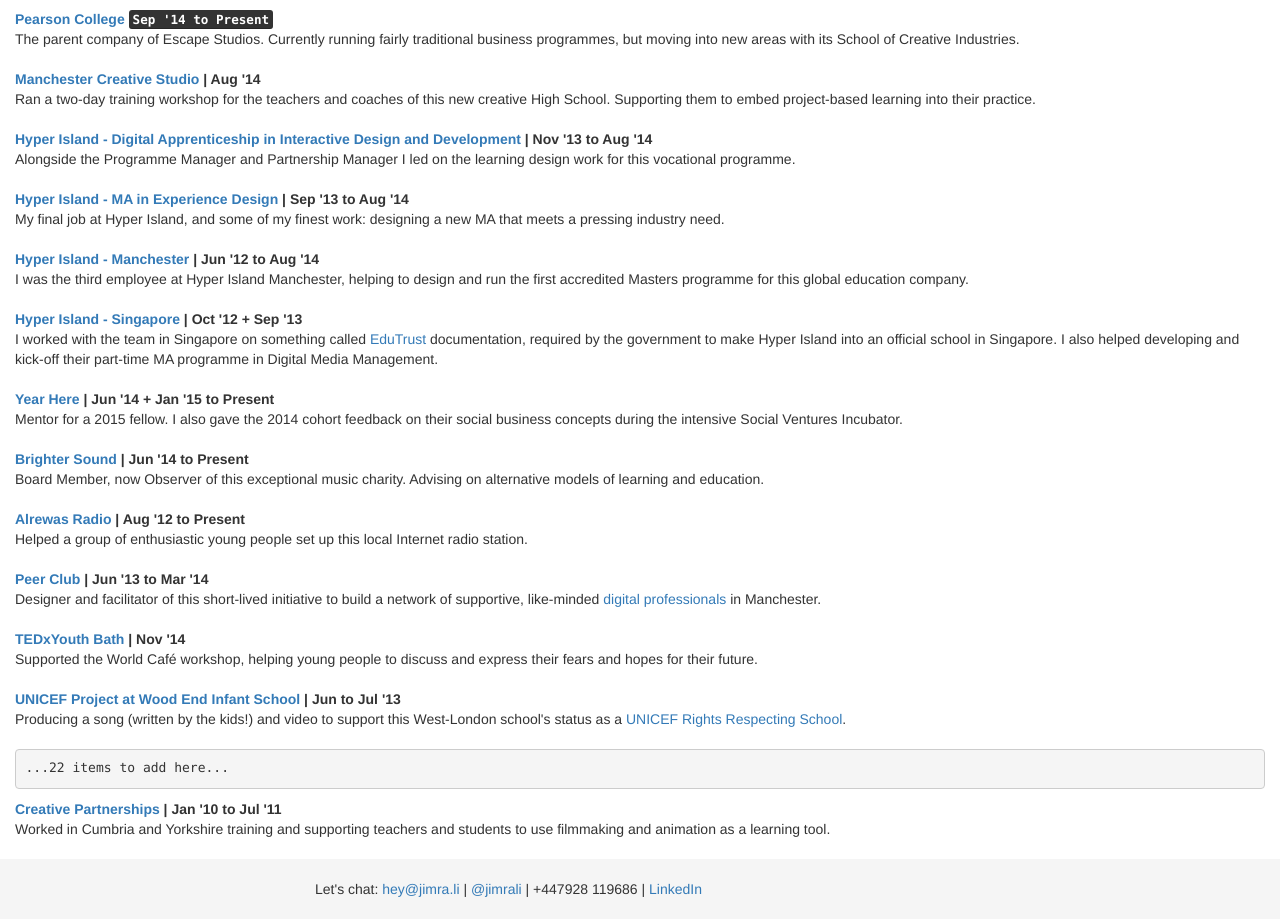
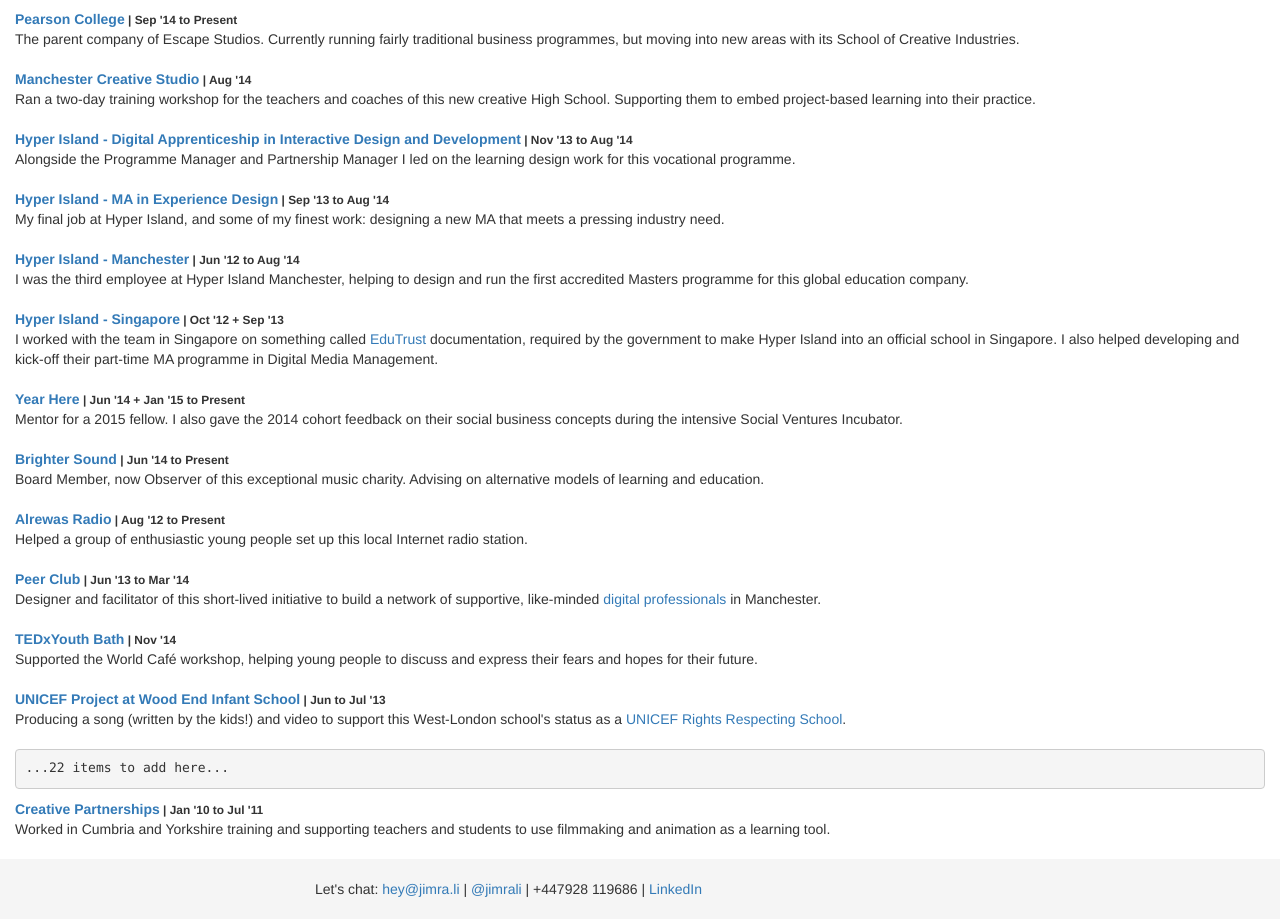
Before and after one commit to jimrali/jimrali-basic, a plain HTML site: page index.html in a window 1280 px wide. Shown: the part 300-1219 px from the top of the page. Drawn offline with nearby package versions, Linux system fonts and the light colour scheme.

Commit message:
Update index.html

```diff
--- a/index.html
+++ b/index.html
@@ -113,44 +113,44 @@
   <dt><a href="http://www.escapestudios.com/">Escape Studios</a><small> | Sep '14 to Present</small></dt>
   <dd>Creating their new experiential, project-based pedagogy. Designing MA and Undergraduate programmes in VFX, Animation, Games Design, and Innovation.</dd>
   <br>
-  <dt><a href="http://www.pearsoncollege.com/">Pearson College</a> <kbd>Sep '14 to Present</kbd></dt>
+  <dt><a href="http://www.pearsoncollege.com/">Pearson College</a><small> | Sep '14 to Present</small></dt>
   <dd>The parent company of Escape Studios. Currently running fairly traditional business programmes, but moving into new areas with its School of Creative Industries.</dd>
   <br>
-  <dt><a href="http://mcstudio.co.uk/school/">Manchester Creative Studio</a> | Aug '14</dt>
+  <dt><a href="http://mcstudio.co.uk/school/">Manchester Creative Studio</a><small> | Aug '14</small></dt>
   <dd>Ran a two-day training workshop for the teachers and coaches of this new creative High School. Supporting them to embed project-based learning into their practice.</dd>
   <br>
-  <dt><a href="https://www.hyperisland.com/programs-and-courses/digital-apprenticeship">Hyper Island - Digital Apprenticeship in Interactive Design and Development</a> | Nov '13 to Aug '14</dt>
+  <dt><a href="https://www.hyperisland.com/programs-and-courses/digital-apprenticeship">Hyper Island - Digital Apprenticeship in Interactive Design and Development</a><small> | Nov '13 to Aug '14</small></dt>
   <dd>Alongside the Programme Manager and Partnership Manager I led on the learning design work for this vocational programme.</dd>
   <br>
-  <dt><a href="https://www.hyperisland.com/programs-and-courses/ma-digital-experience-design">Hyper Island - MA in Experience Design</a> | Sep '13 to Aug '14</dt>
+  <dt><a href="https://www.hyperisland.com/programs-and-courses/ma-digital-experience-design">Hyper Island - MA in Experience Design</a><small> | Sep '13 to Aug '14</small></dt>
   <dd>My final job at Hyper Island, and some of my finest work: designing a new MA that meets a pressing industry need.</dd>
   <br>
-  <dt><a href="http://hyperislandintheuk.tumblr.com/">Hyper Island - Manchester</a> | Jun '12 to Aug '14</dt>
+  <dt><a href="http://hyperislandintheuk.tumblr.com/">Hyper Island - Manchester</a><small> | Jun '12 to Aug '14</small></dt>
   <dd>I was the third employee at Hyper Island Manchester, helping to design and run the first accredited Masters programme for this global education company.</dd>
   <br>
-  <dt><a href="https://www.hyperisland.com/about/locations/singapore">Hyper Island - Singapore</a> | Oct '12 + Sep '13</dt>
+  <dt><a href="https://www.hyperisland.com/about/locations/singapore">Hyper Island - Singapore</a><small> | Oct '12 + Sep '13</small></dt>
   <dd>I worked with the team in Singapore on something called <a href="https://www.cpe.gov.sg/for-peis/edutrust-certification-scheme/edutrust-certification-scheme">EduTrust</a> documentation, required by the government to make Hyper Island into an official school in Singapore. I also helped developing and kick-off their part-time MA programme in Digital Media Management.</dd>
   <br>
-  <dt><a href="http://yearhere.org/">Year Here</a> | Jun '14 + Jan '15 to Present</dt>
+  <dt><a href="http://yearhere.org/">Year Here</a><small> | Jun '14 + Jan '15 to Present</small></dt>
   <dd>Mentor for a 2015 fellow. I also gave the 2014 cohort feedback on their social business concepts during the intensive Social Ventures Incubator.</dd>
   <br>
-  <dt><a href="http://www.brightersound.com/">Brighter Sound</a> | Jun '14 to Present</dt>
+  <dt><a href="http://www.brightersound.com/">Brighter Sound</a><small> | Jun '14 to Present</small></dt>
   <dd>Board Member, now Observer of this exceptional music charity. Advising on alternative models of learning and education.</dd>
   <br>
-  <dt><a href="https://twitter.com/alrewasradio">Alrewas Radio</a> | Aug '12 to Present</dt>
+  <dt><a href="https://twitter.com/alrewasradio">Alrewas Radio</a><small> | Aug '12 to Present</small></dt>
   <dd>Helped a group of enthusiastic young people set up this local Internet radio station.</dd>
   <br>
-  <dt><a href="https://www.manchesterdigital.com/peer-club">Peer Club</a> | Jun '13 to Mar '14</dt>
+  <dt><a href="https://www.manchesterdigital.com/peer-club">Peer Club</a><small> | Jun '13 to Mar '14</small></dt>
   <dd>Designer and facilitator of this short-lived initiative to build a network of supportive, like-minded <a href="https://www.thisisbliss.com/the-blog/first-rule-peer-club">digital professionals</a> in Manchester.</dd>
   <br>
-  <dt><a href="http://www.tedxyouthbath.com/">TEDxYouth Bath</a> | Nov '14</dt>
+  <dt><a href="http://www.tedxyouthbath.com/">TEDxYouth Bath</a><small> | Nov '14</small></dt>
   <dd>Supported the World Café workshop, helping young people to discuss and express their fears and hopes for their future.</dd>
   <br>
-  <dt><a href="https://www.youtube.com/watch?v=Mx3wtbgPakU">UNICEF Project at Wood End Infant School</a> | Jun to Jul '13</dt>
+  <dt><a href="https://www.youtube.com/watch?v=Mx3wtbgPakU">UNICEF Project at Wood End Infant School</a><small> | Jun to Jul '13</small></dt>
   <dd>Producing a song (written by the kids!) and video to support this West-London school's status as a <a href="http://www.unicef.org.uk/rrsa">UNICEF Rights Respecting School</a>.</dd>
   <br>
   <pre>...22 items to add here...</pre>
-  <dt><a href="http://www.creative-partnerships.com/">Creative Partnerships</a> | Jan '10 to Jul '11</dt>
+  <dt><a href="http://www.creative-partnerships.com/">Creative Partnerships</a><small> | Jan '10 to Jul '11</small></dt>
   <dd>Worked in Cumbria and Yorkshire training and supporting teachers and students to use filmmaking and animation as a learning tool.</dd>
 </dl>
     </div>
```
